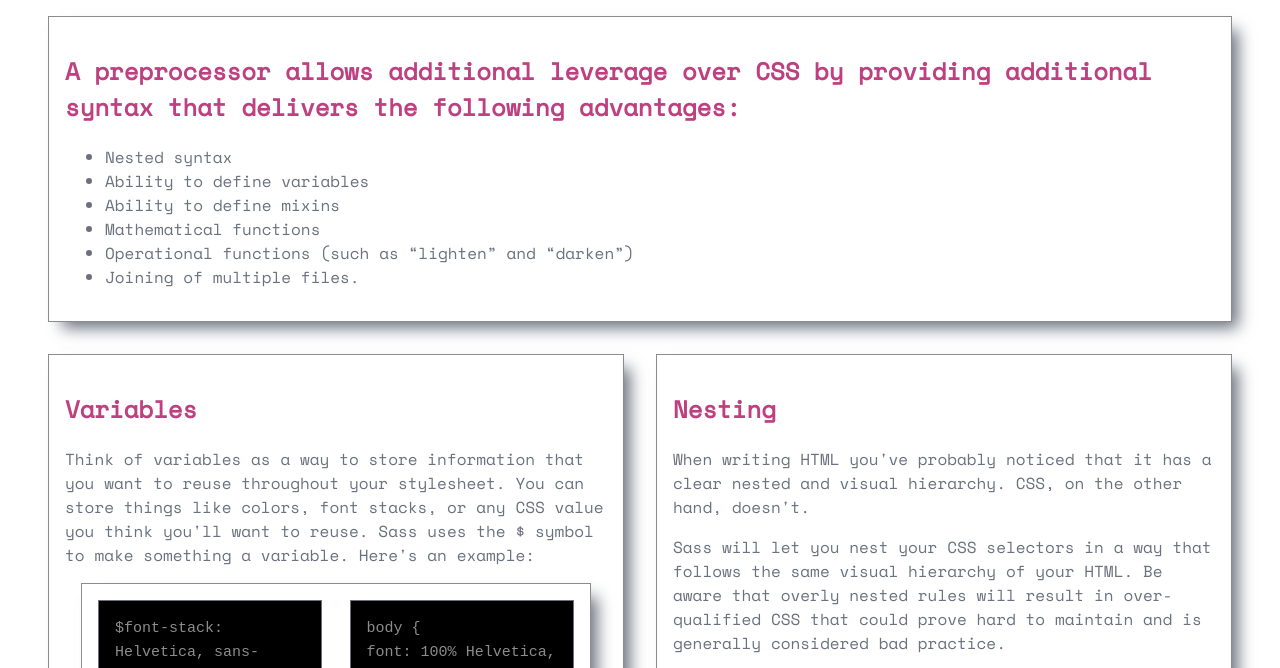
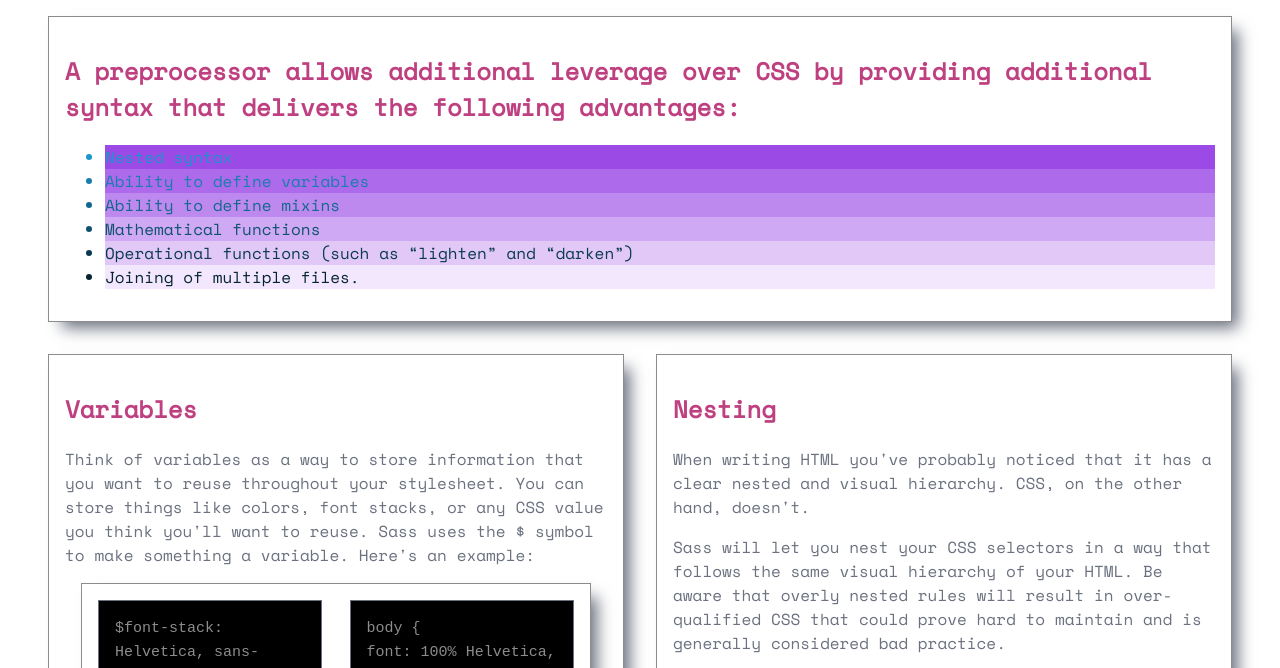
Before and after one commit to llyllyra/challenge-sass, a plain HTML site: page index.html in a window 1280 px wide. Shown: the part 107-775 px from the top of the page. Drawn offline with nearby package versions, Linux system fonts and the light colour scheme.

Commit message:
add boucle

```diff
--- /dev/null
+++ b/src/scss/_setting.scss
@@ -0,0 +1,17 @@
+$grey : #6b717f;
+$grey2: #8C8C8C;
+$blanc: #fff;
+$noir: #000;
+$rose: #BF4080;
+$vert: #008000;
+$red: #ff0000;
+$orange: #ffa500;
+
+$gradient1: #8a2be2;
+$gradient2: #2ba8e2;
+
+@mixin shadow-box($color) {
+    -webkit-box-shadow: 10px 10px 15px -4px $color;
+    -moz-box-shadow: 10px 10px 15px -4px $color;
+    box-shadow: 10px 10px 15px -4px $color;
+}
--- a/src/scss/_variable.scss
+++ /dev/null
@@ -1,8 +0,0 @@
-$grey : #6b717f;
-$grey2: #8C8C8C;
-$blanc: #fff;
-$noir: #000;
-$rose: #BF4080;
-$vert: #008000;
-$red: #ff0000;
-$orange: #ffa500;
--- a/src/scss/style.scss
+++ b/src/scss/style.scss
@@ -1,4 +1,4 @@
-@import "_variable.scss";
+@import "_setting.scss";
 
 $p-16: 16px;
 
@@ -21,16 +21,8 @@ article
 {
     display: flex;
     flex-wrap: wrap;
-
-    @mixin shadow-box($color) {
-        -webkit-box-shadow: 10px 10px 15px -4px $color;
-        -moz-box-shadow: 10px 10px 15px -4px $color;
-        box-shadow: 10px 10px 15px -4px $color;
-    }
     section
     {
-
-
         flex-grow: 1;
         flex-basis: 45%;
         border: 1px #8C8C8C solid;
@@ -46,6 +38,15 @@ article
             flex-grow: 2;
             flex-basis: 100%;
         }
+
+        .advantages {
+            @for $i from 0 to 7 {
+              & li:nth-child(#{$i}) {
+                background: lighten($gradient1, $i * 7%);
+                color: darken($gradient2, $i * 7%);
+              }
+            }
+          }
     }
 
     code
```
Also changed, not shown: src/css/style.css, src/css/style.min.css, 2 other files.
